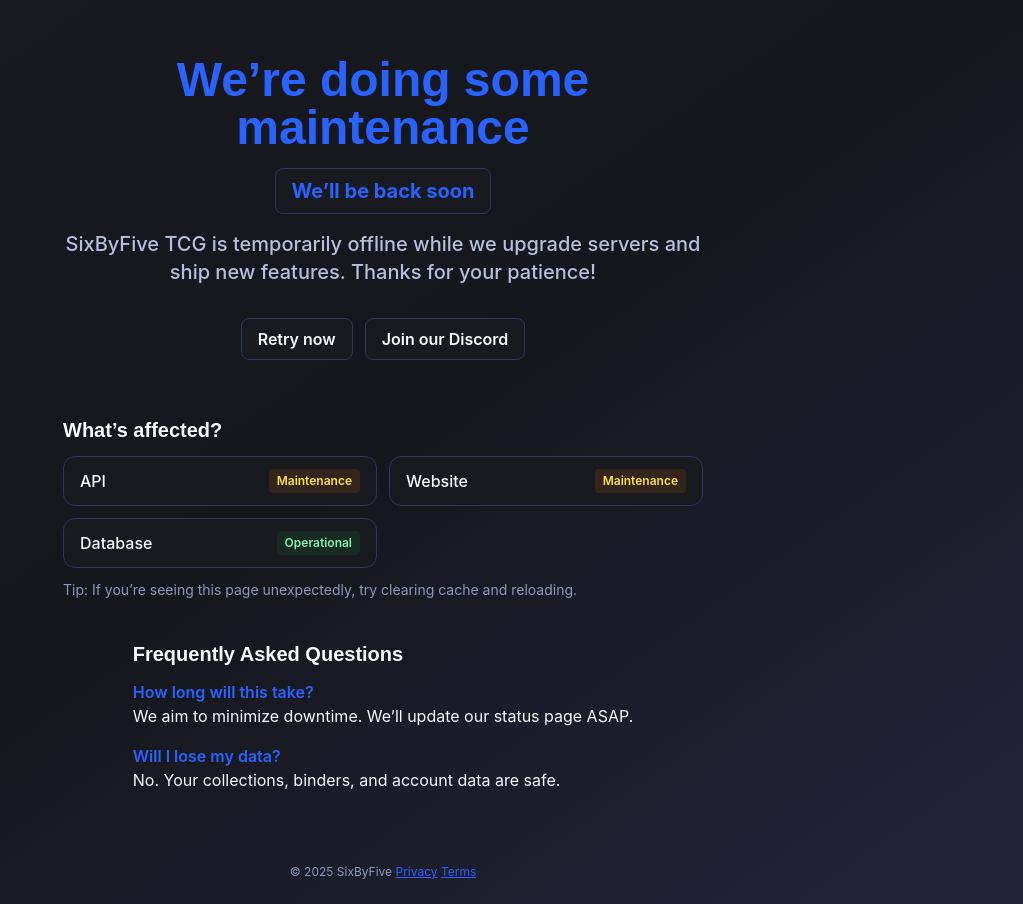
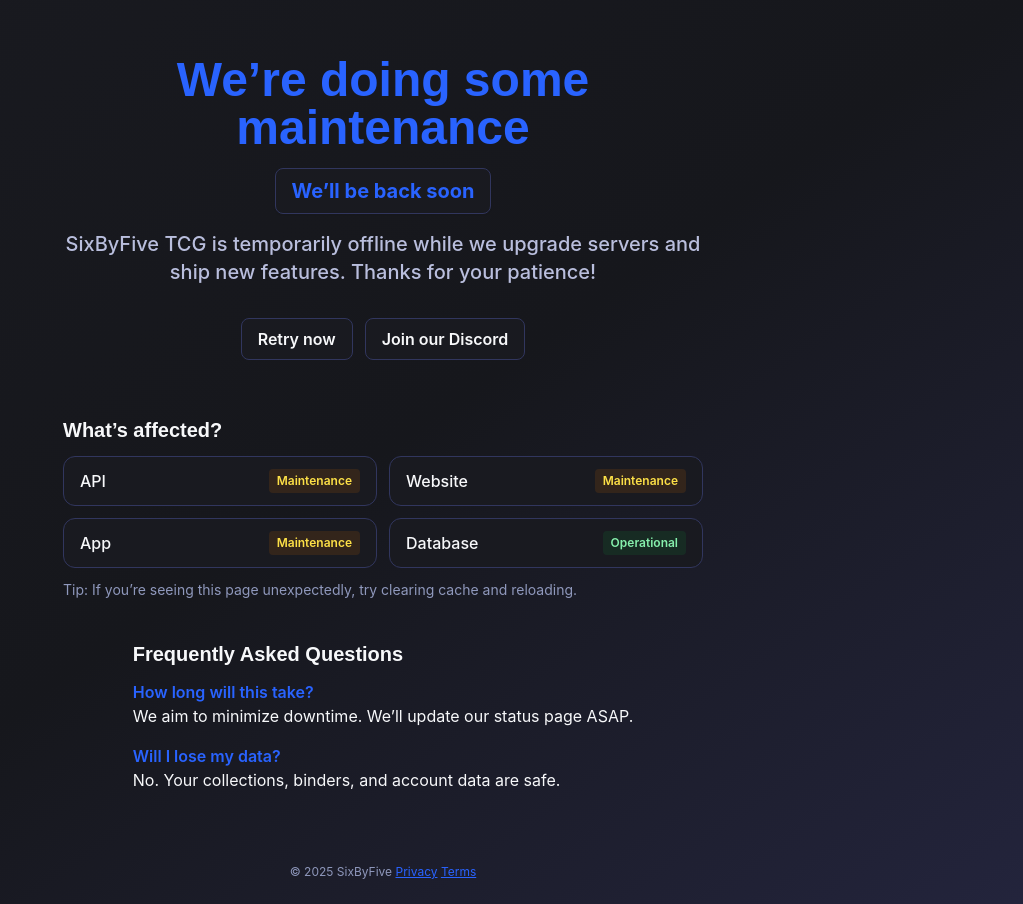
Before and after one commit to FalconChipp/tcg-fullstack, a Next.js app in the folder frontend/: page / in a window 1280 px wide. Shown: the whole page, without its empty margins (257-1280 px from the left). Built offline with nearby package versions, Linux system fonts and the light colour scheme; no server answers.

Commit message:
Update Landing.js

```diff
--- a/frontend/src/components/Layout/Landing.js
+++ b/frontend/src/components/Layout/Landing.js
@@ -66,6 +66,7 @@
   const components = [
     { name: "API", status: "maintenance" },
     { name: "Website", status: "maintenance" },
+    { name: "App", status: "maintenance" },
     { name: "Database", status: "operational" },
   ];
 
```
